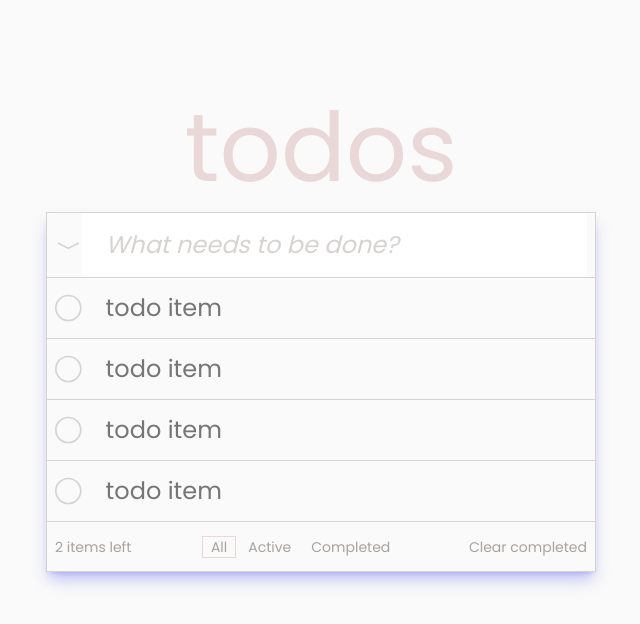
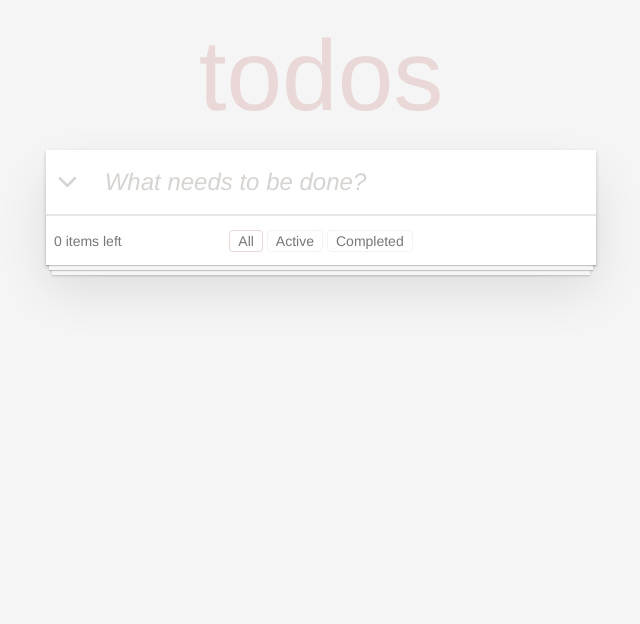
Before and after one commit to yul119/todo-react-typescript, a React (Create React App) app: page / in a window 1280 px wide. Shown: the top 624 px of the page, without its empty margins (319-959 px from the left). Built offline with nearby package versions, Linux system fonts and the light colour scheme.

Commit message:
crd todo

```diff
--- a/src/App.css
+++ b/src/App.css
@@ -1,4 +1,4 @@
-@import url('https://fonts.googleapis.com/css2?family=Poppins:wght@400;500;600&display=swap');
+/* @import url('https://fonts.googleapis.com/css2?family=Poppins:wght@400;500;600&display=swap'); */
 
 :root {
   /* color */
@@ -10,7 +10,7 @@
   --body-color: hsl(var(--hue), var(--sat), 98%);
   --container-color: #fff;
   /* font family and font size*/
-  --body-font: 'Poppins', sans-serif;
+  --body-font: 'Helvetica Neue', Helvetica, Arial, sans-serif;
 
   --big-font-size: 3.5rem;
   --h1-font-size: 2.25rem;
--- a/src/App.tsx
+++ b/src/App.tsx
@@ -1,18 +1,133 @@
-import React from 'react';
+import React, { useEffect, useState } from 'react';
 import './App.css';
 import Footer from './components/footer/Footer';
 import Header from './components/header/Header';
 import Input from './components/input/Input';
 import Todos from './components/todos/Todos';
+import {
+  ACTIVE_TODOS,
+  ALL_TODOS,
+  COMPLETED_TODOS,
+  LOCAL_STORE,
+} from './constant';
+import { IAppState, ITodo } from './interfaces';
+import { localStore, uuid } from './utils';
 
 const App: React.FC = () => {
+  const allTodos = localStore(LOCAL_STORE) as Array<ITodo>;
+  const completedTodo = allTodos.filter(
+    (todo) => todo.isCompleted === true
+  );
+  const activeTodo = allTodos.filter(
+    (todo) => todo.isCompleted !== true
+  );
+
+  let store: IAppState;
+  let setStore: any;
+  [store, setStore] = useState({
+    todos: allTodos,
+    editing: '',
+    typeShow: ALL_TODOS,
+  });
+  useEffect(() => {
+    if (store.typeShow === ALL_TODOS)
+      setStore({ ...store, todos: allTodos });
+    if (store.typeShow === ACTIVE_TODOS)
+      setStore({ ...store, todos: activeTodo });
+    if (store.typeShow === COMPLETED_TODOS)
+      setStore({ ...store, todos: completedTodo });
+  }, [store.typeShow]);
+
+  const addTodo = (text: string): void => {
+    const newTodo: ITodo = {
+      id: uuid(),
+      text,
+      isCompleted: false,
+    };
+    const newStore = { ...store, todos: [...store?.todos, newTodo] };
+    // updata state
+    setStore({ ...newStore });
+    // update db
+    localStore(LOCAL_STORE, newStore.todos);
+  };
+
+  const deleteTodo = (id: string): void => {
+    const deletedTodo = store.todos.filter((todo) => todo.id !== id);
+    const newStore = { ...store, todos: deletedTodo };
+    // updata state
+    setStore({ ...newStore });
+    // update db
+    localStore(LOCAL_STORE, newStore.todos);
+  };
+
+  const checkTodo = (id: string): any => {
+    const checkedTodo = store.todos.map((todo) =>
+      todo.id === id
+        ? { ...todo, isCompleted: !todo.isCompleted }
+        : todo
+    );
+    const newStore = { ...store, todos: checkedTodo };
+    // updata state
+    setStore({ ...newStore });
+    // update db
+    localStore(LOCAL_STORE, newStore.todos);
+  };
+
+  const completedAllTodos = (): any => {
+    const doneAllTodo = store.todos.map((todo) => {
+      return {
+        ...todo,
+        isCompleted:
+          completedTodo.length === allTodos.length ? false : true,
+      };
+    });
+    const newStore = { ...store, todos: doneAllTodo };
+    // updata state
+    setStore({ ...newStore });
+    // update db
+    localStore(LOCAL_STORE, newStore.todos);
+  };
+
+  const clearCompletedTodo = (): any => {
+    const clearCompleted = store.todos.filter(
+      (todo) => todo.isCompleted === false
+    );
+    const newStore = { ...store, todos: clearCompleted };
+    // updata state
+    setStore({ ...newStore });
+    // update db
+    localStore(LOCAL_STORE, newStore.todos);
+  };
+
+  const setTypeShow = (type: string): void => {
+    setStore({ ...store, typeShow: type });
+  };
+
+  const showBtnClearCompleted = (): boolean =>
+    completedTodo.length !== 0;
+
   return (
-    <div className='flexCenter flex-col mt-[100px]'>
-      <Header />
-      <div className='w-[550px] h-auto flexCenter flex-col justify-start border-[1px] border-stone-300 shadow-lg shadow-indigo-500/40'>
-        <Input />
-        <Todos />
-        <Footer typeShow='All' />
+    <div className='w-screen h-screen flexCenter flex-col justify-start bg-[#f5f5f5]'>
+      <div className='flexCenter flex-col mx-auto w-[550px] relative '>
+        <Header />
+        <div className='w-full h-auto flexCenter flex-col justify-start bg-[#fff] appBoxShadow'>
+          <Input
+            addTodo={addTodo}
+            completedAllTodos={completedAllTodos}
+          />
+          <Todos
+            todos={store.todos}
+            deleteTodo={deleteTodo}
+            checkTodo={checkTodo}
+          />
+          <Footer
+            countTodo={activeTodo.length}
+            typeShow={store.typeShow}
+            clearCompletedTodo={clearCompletedTodo}
+            setTypeShow={setTypeShow}
+            showBtn={showBtnClearCompleted}
+          />
+        </div>
       </div>
     </div>
   );
--- a/src/components/footer/Footer.tsx
+++ b/src/components/footer/Footer.tsx
@@ -1,35 +1,56 @@
 import React from 'react';
+import {
+  ACTIVE_TODOS,
+  ALL_TODOS,
+  COMPLETED_TODOS,
+} from '../../constant';
+import { IFooterProps } from '../../interfaces';
+import { pluralize } from '../../utils';
 
-const Footer = ({ typeShow }: any) => {
+const Footer = (prop: IFooterProps) => {
+  let typeShow = prop.typeShow;
+  let todoLeft = `${prop.countTodo} ${pluralize(
+    prop.countTodo,
+    'item'
+  )} left`;
+
   return (
-    <div className='w-full h-[50px] px-2 text-stone-400 text-sm flexCenter justify-between border-t-[1px] border-stone-300'>
-      <p className=''>2 items left</p>
+    <div className='w-full h-[50px] px-2 text-[#777] text-sm flexCenter justify-between border-t-[1px] border-[#e6e6e6] before:footerBefore'>
+      <p className='w-[30%]'>{todoLeft}</p>
 
-      <div className='flexCenter '>
+      <div className='w-[40%] flexCenter '>
         <div
           className={`smBtn mr-1 ${
-            typeShow === 'All' ? 'border-[1px]' : ''
+            typeShow === ALL_TODOS ? 'border-[#ead7d7]' : ''
           }`}
+          onClick={() => prop.setTypeShow(ALL_TODOS)}
         >
           All
         </div>
         <div
           className={`smBtn mr-1 ${
-            typeShow === 'Active' ? 'border-[1px]' : ''
+            typeShow === ACTIVE_TODOS ? 'border-[#ead7d7]' : ''
           }`}
+          onClick={() => prop.setTypeShow(ACTIVE_TODOS)}
         >
-          Active{' '}
+          Active
         </div>
         <div
           className={`smBtn ${
-            typeShow === 'Active' ? 'border-[1px]' : ''
+            typeShow === COMPLETED_TODOS ? 'border-[#ead7d7]' : ''
           }`}
+          onClick={() => prop.setTypeShow(COMPLETED_TODOS)}
         >
           Completed
         </div>
       </div>
 
-      <p className='cursor-pointer'>Clear completed</p>
+      <p
+        className='cursor-pointer w-[30%] text-end'
+        onClick={() => prop.clearCompletedTodo()}
+      >
+        {prop.showBtn() ? 'Clear completed' : ''}
+      </p>
     </div>
   );
 };
--- a/src/components/header/Header.tsx
+++ b/src/components/header/Header.tsx
@@ -1,7 +1,11 @@
 import React from 'react';
 
 const Header = () => {
-  return <div className='text-8xl text-[#ead7d7] mb-4'>todos</div>;
+  return (
+    <h1 className='text-[100px] font-thin text-[#ead7d7] w-full text-center'>
+      todos
+    </h1>
+  );
 };
 
 export default Header;
--- a/src/components/input/Input.tsx
+++ b/src/components/input/Input.tsx
@@ -1,13 +1,43 @@
-import React from 'react';
+import React, { useState } from 'react';
 import { BsChevronCompactDown } from 'react-icons/bs';
+import { IoIosArrowDown } from 'react-icons/io';
+import { ENTER_KEY } from '../../constant';
+import { IInputProp } from '../../interfaces';
 
-const Input: React.FC = () => {
+const Input = (prop: IInputProp) => {
+  let input: string;
+  let setInput: any;
+  [input, setInput] = useState('');
+
+  const handleChange = (
+    event: React.ChangeEvent<HTMLInputElement>
+  ): void => {
+    setInput(event.target.value);
+  };
+
+  const handleSubmit = (
+    event: React.KeyboardEvent<HTMLInputElement>
+  ): any => {
+    if (event.which === ENTER_KEY)
+      if (input.trim() !== '') {
+        prop.addTodo(input);
+        setInput('');
+      }
+  };
+
   return (
-    <div className='w-full flexCenter px-2 justify-between border-b-[1px] border-stone-300'>
-      <BsChevronCompactDown className='w-[5%] text-4xl text-stone-300 font-black cursor-pointer' />
+    <div className='w-full flexCenter px-2 justify-between border-b-[1px] border-[#e6e6e6]'>
+      <IoIosArrowDown
+        className='w-[5%] text-4xl text-stone-300 font-black cursor-pointer'
+        onClick={() => prop.completedAllTodos()}
+      />
       <input
-        className='w-[95%] pl-6 placeholder:italic placeholder:text-2xl placeholder:text-stone-300 text-2xl py-4 border-none focus:outline-none'
+        className='w-[95%] pl-6 bg-[#fff] text-[#4d4d4d] placeholder:italic placeholder:text-2xl placeholder:text-stone-300 text-2xl py-4 border-none focus:outline-none'
         placeholder='What needs to be done?'
+        type='text'
+        value={input}
+        onChange={handleChange}
+        onKeyDown={handleSubmit}
       />
     </div>
   );
--- a/src/components/todos/TodoItem.tsx
+++ b/src/components/todos/TodoItem.tsx
@@ -1,13 +1,10 @@
 import React from 'react';
 import { BsCircle, BsCheckCircle } from 'react-icons/bs';
 import { AiOutlineClose } from 'react-icons/ai';
+import { ITodoItemProp } from '../../interfaces';
 
-const TodoItem: React.FC = () => {
-  const todo = {
-    id: 12,
-    text: 'todo item',
-    isCompleted: false,
-  };
+const TodoItem = (prop: ITodoItemProp): any => {
+  const todo = prop.todo;
 
   return (
     <div className='w-full'>
@@ -15,26 +12,29 @@ const TodoItem: React.FC = () => {
         {todo.isCompleted ? (
           <BsCheckCircle
             className='w-[5%] text-4xl text-[#6cc8b6] cursor-pointer'
-            onClick={() => (todo.isCompleted = false)}
+            onClick={() => prop.checkTodo(todo.id)}
           />
         ) : (
           <BsCircle
-            className='w-[5%] text-4xl text-stone-300 cursor-pointer'
-            onClick={() => (todo.isCompleted = true)}
+            className='w-[5%] text-4xl text-[#d9d9d9] cursor-pointer'
+            onClick={() => prop.checkTodo(todo.id)}
           />
         )}
 
         <label
-          className={`w-[95%] pl-6 text-2xl ${
+          className={`w-[95%] pl-6 text-2xl  ${
             todo.isCompleted
-              ? 'text-stone-300 line-through decoration-2 decoration-stone-300'
-              : ''
+              ? 'text-[#d9d9d9] line-through decoration-2 decoration-stone-300'
+              : 'text-[#4d4d4d]'
           } `}
         >
           {todo.text}
         </label>
-        <button className='hidden absolute right-3 group-hover:block'>
-          <AiOutlineClose className='text-2xl text-[#cc9a9a] hover:text-red-500' />
+        <button
+          className='hidden absolute right-[10px] group-hover:block'
+          onClick={() => prop.deleteTodo(todo.id)}
+        >
+          <AiOutlineClose className='text-xl text-[#cc9a9a] hover:text-[#af5b5e] ease-out duration-200 ' />
         </button>
       </div>
 
--- a/src/components/todos/Todos.tsx
+++ b/src/components/todos/Todos.tsx
@@ -1,13 +1,19 @@
 import React from 'react';
+import { ITodoListProp } from '../../interfaces';
 import TodoItem from './TodoItem';
 
-const Todos: React.FC = () => {
+const Todos = (prop: ITodoListProp): any => {
+  // console.log(prop.todos);
   return (
-    <div className='w-full divide-y divide-stone-300'>
-      <TodoItem />
-      <TodoItem />
-      <TodoItem />
-      <TodoItem />
+    <div className='w-full divide-y divide-[#e6e6e6]'>
+      {prop.todos.map((todo) => (
+        <TodoItem
+          key={todo.id}
+          todo={todo}
+          deleteTodo={prop.deleteTodo}
+          checkTodo={prop.checkTodo}
+        />
+      ))}
     </div>
   );
 };
--- /dev/null
+++ b/src/constant.ts
@@ -0,0 +1,15 @@
+const LOCAL_STORE = 'todos';
+const ALL_TODOS = 'All';
+const ACTIVE_TODOS = 'Active';
+const COMPLETED_TODOS = 'Completed';
+const ENTER_KEY = 13;
+const ESCAPE_KEY = 27;
+
+export {
+  LOCAL_STORE,
+  ALL_TODOS,
+  ACTIVE_TODOS,
+  COMPLETED_TODOS,
+  ENTER_KEY,
+  ESCAPE_KEY,
+};
--- a/src/index.css
+++ b/src/index.css
@@ -1,11 +1,35 @@
 @tailwind base;
+
 @tailwind components;
 @layer components {
   .flexCenter {
     @apply flex justify-center items-center;
   }
   .smBtn {
-    @apply px-2 cursor-pointer border-[#ead7d7];
+    @apply px-2 cursor-pointer  border-[1px] border-[#f4f4f4] hover:border-[#ead7d7] rounded-[4px];
   }
 }
 @tailwind utilities;
+@layer utilities {
+  .appBoxShadow {
+    box-shadow: 0 2px 4px 0 rgb(0 0 0 / 20%),
+      0 25px 50px 0 rgb(0 0 0 / 10%);
+  }
+  .inputBefore {
+    content: '❯';
+    font-size: 22px;
+    color: #e6e6e6;
+  }
+  .footerBefore {
+    content: '';
+    position: absolute;
+    right: 0;
+    bottom: 0;
+    left: 0;
+    height: 50px;
+    overflow: hidden;
+    box-shadow: 0 1px 1px rgb(0 0 0 / 20%), 0 8px 0 -3px #f6f6f6,
+      0 9px 1px -3px rgb(0 0 0 / 20%), 0 16px 0 -6px #f6f6f6,
+      0 17px 2px -6px rgb(0 0 0 / 20%);
+  }
+}
--- a/src/mockupData.ts
+++ /dev/null
@@ -1,33 +0,0 @@
-export type Todo = {
-  id: number;
-  text: string;
-  isCompleted: boolean;
-};
-
-export const mockData: Todo[] = [
-  {
-    id: 1,
-    text: 'todo one',
-    isCompleted: true,
-  },
-  {
-    id: 2,
-    text: 'todo 2',
-    isCompleted: false,
-  },
-  {
-    id: 3,
-    text: 'todo 3',
-    isCompleted: true,
-  },
-  {
-    id: 4,
-    text: 'todo 4',
-    isCompleted: true,
-  },
-  {
-    id: 5,
-    text: 'todo 5',
-    isCompleted: false,
-  },
-];
--- /dev/null
+++ b/src/utils.ts
@@ -0,0 +1,29 @@
+export const uuid = (): string => {
+  var i, random;
+  var uuid = '';
+
+  for (i = 0; i < 32; i++) {
+    random = (Math.random() * 16) | 0;
+    if (i === 8 || i === 12 || i === 16 || i === 20) {
+      uuid += '-';
+    }
+    uuid += (
+      i === 12 ? 4 : i === 16 ? (random & 3) | 8 : random
+    ).toString(16);
+  }
+
+  return uuid;
+};
+
+export const pluralize = (count: number, word: string): string => {
+  return count === 1 ? word : word + 's';
+};
+
+export const localStore = (namespace: string, data?: any): any => {
+  if (data) {
+    return localStorage.setItem(namespace, JSON.stringify(data));
+  }
+
+  var store = localStorage.getItem(namespace);
+  return (store && JSON.parse(store)) || [];
+};
```
Also changed, not shown: src/interfaces.d.ts (added, +37 -0 lines).
